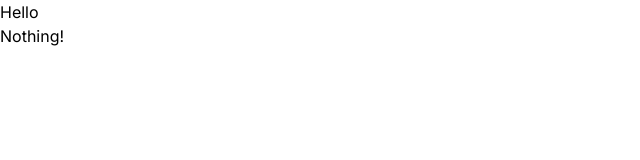
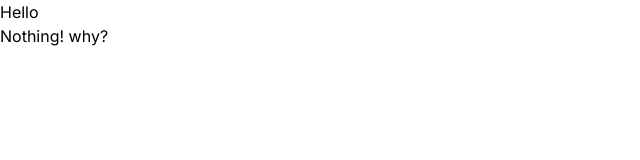
Before and after one commit to BrandGains/BrandGains_v2, a Next.js app: page / in a window 1280 px wide. Shown: the top 160 px of the page, without its empty margins (0-640 px from the left). Built offline with nearby package versions, Linux system fonts and the light colour scheme.

Commit message:
try commit 2

```diff
--- a/src/app/page.tsx
+++ b/src/app/page.tsx
@@ -4,7 +4,7 @@ export default function Home() {
   return (
     <>
       <h1>Hello</h1>
-      <p>Nothing!</p>
+      <p>Nothing! why?</p>
     </>
   );
 }
```
